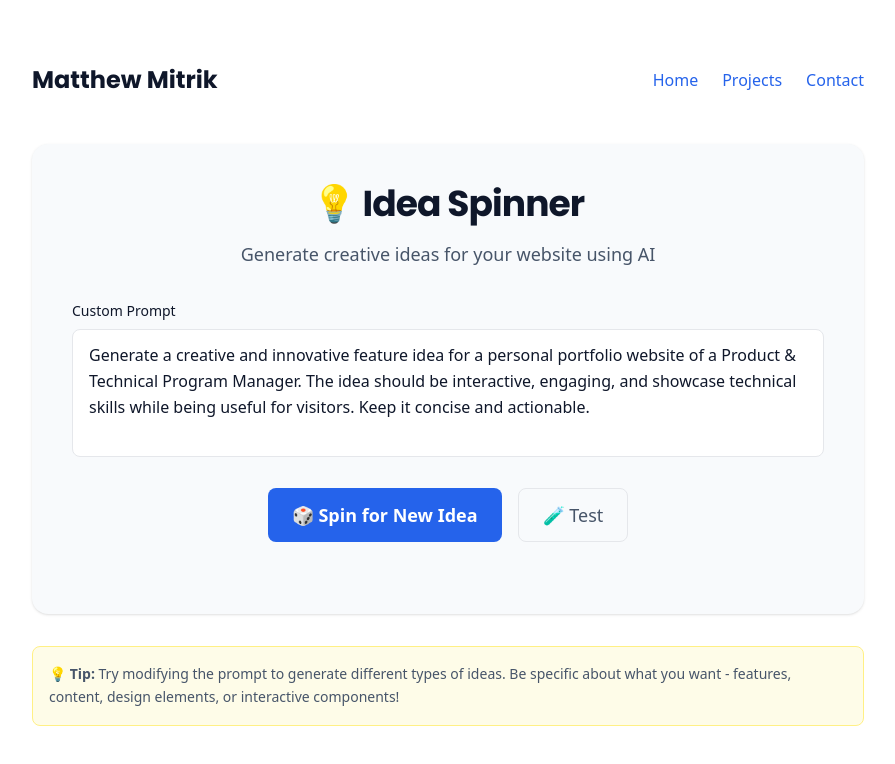
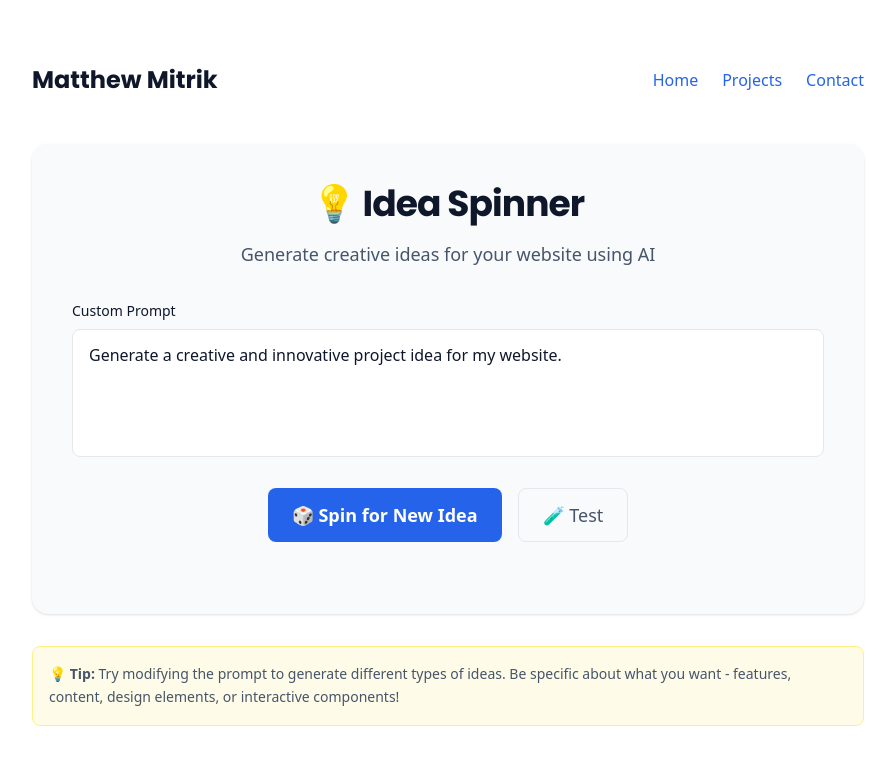
Before and after one commit to mmitrik/personal-site, a Next.js app: page /apps/idea-spinner in a window 1280 px wide. Shown: the top 764 px of the page, without its empty margins (192-1087 px from the left). Built offline with nearby package versions, Linux system fonts and the light colour scheme.

Commit message:
Tweaked idea spinner default prompt.

```diff
--- a/src/app/apps/idea-spinner/page.js
+++ b/src/app/apps/idea-spinner/page.js
@@ -7,7 +7,7 @@ import Header from '../../../components/Header';
 
 export default function IdeaSpinner() {
   const [prompt, setPrompt] = useState(
-    "Generate a creative and innovative feature idea for a personal portfolio website of a Product & Technical Program Manager. The idea should be interactive, engaging, and showcase technical skills while being useful for visitors. Keep it concise and actionable."
+    "Generate a creative and innovative project idea for my website."
   );
   const [idea, setIdea] = useState('');
   const [isLoading, setIsLoading] = useState(false);
```
Also changed, not shown: 1 other file (tests, documents, lock files or other folders).
